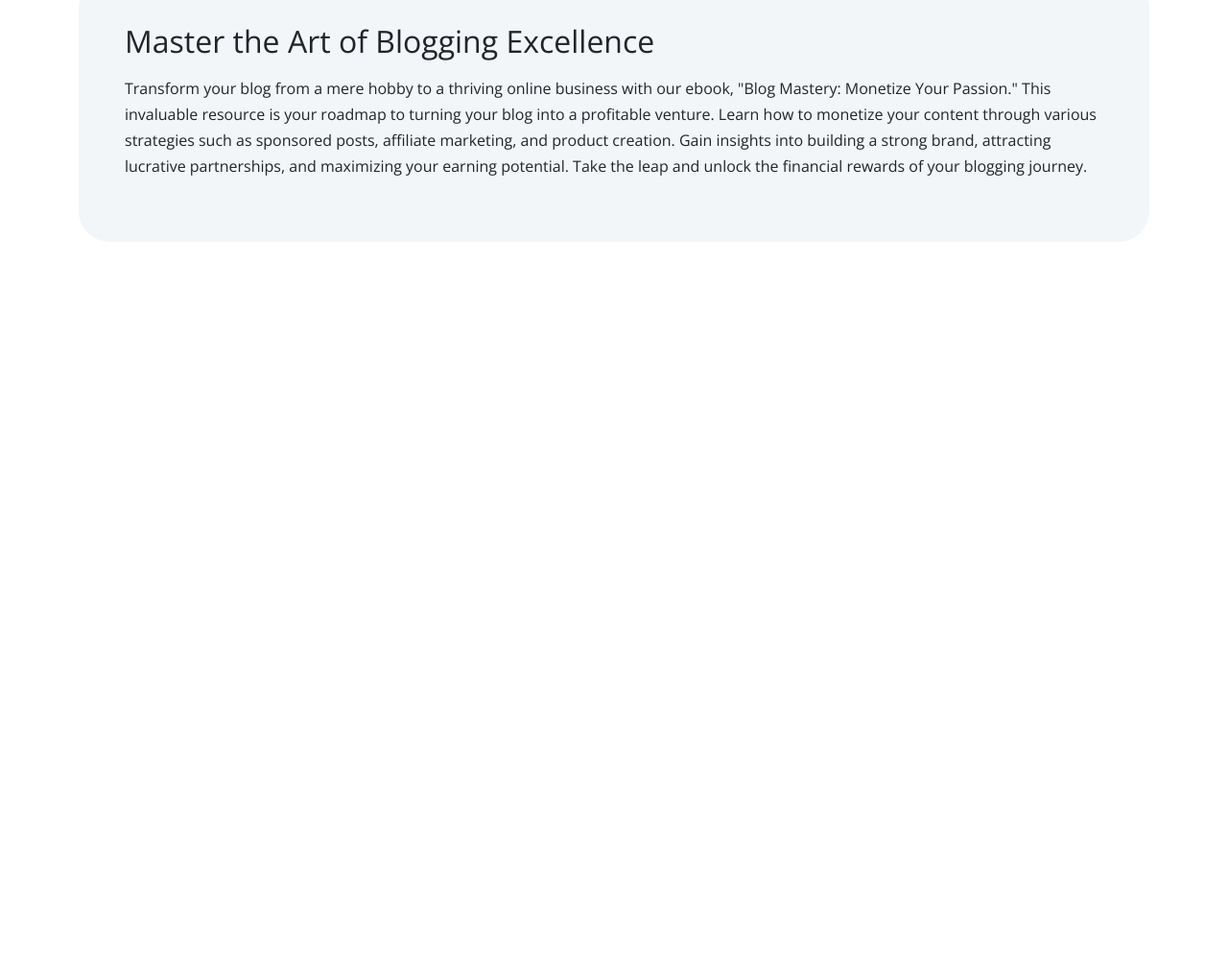
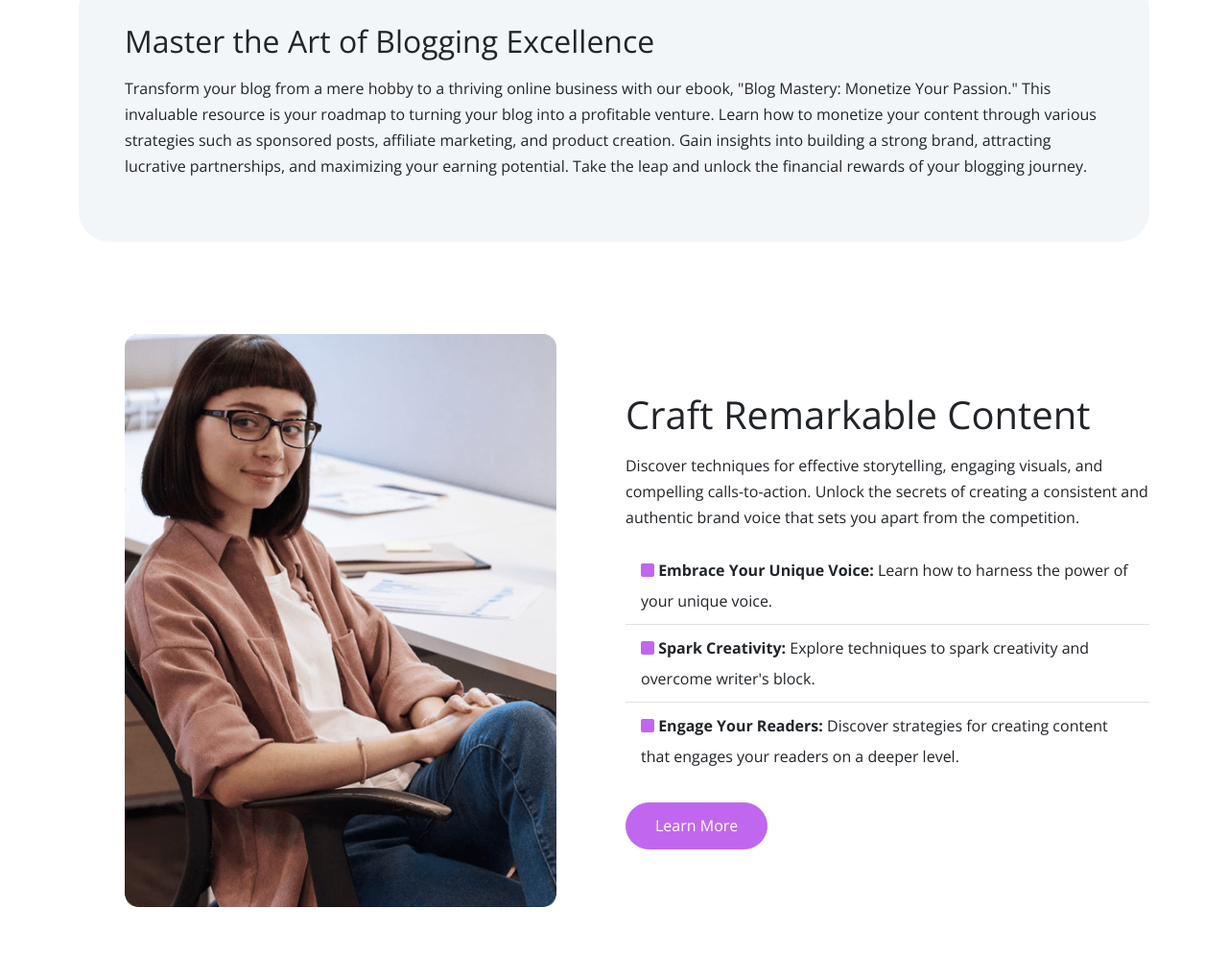
Before and after one commit to fikrirakala/ebook-website, a website: page index.html in a window 1280 px wide. Shown: the part 2038-3034 px from the top of the page at 96% size. Before the commit the page ends 2338 px from the top, so only its background shows below. Drawn offline with nearby package versions, Linux system fonts and the light colour scheme.

Commit message:
create details section 2 and modal

```diff
--- a/index.html
+++ b/index.html
@@ -270,6 +270,107 @@
       </div>
     </section>
 
+    <!-- Details 2 -->
+    <section class="details my-5">
+      <div class="container">
+        <div class="row">
+          <div class="col-lg-6">
+            <div class="image-container p-5">
+              <img src="images/author.png" class="img-fluid" alt="" />
+            </div>
+          </div>
+          <div class="col-lg-6">
+            <div
+              class="text-container d-flex flex-column justify-content-center h-100">
+              <h2 class="display-6">Craft Remarkable Content</h2>
+              <p>
+                Discover techniques for effective storytelling, engaging
+                visuals, and compelling calls-to-action. Unlock the secrets of
+                creating a consistent and authentic brand voice that sets you
+                apart from the competition.
+              </p>
+              <ul class="list-group list-group-flush lh-lg">
+                <li class="list-group-item">
+                  <i class="fas fa-square text-primary"></i>
+                  <strong>Embrace Your Unique Voice:</strong> Learn how to
+                  harness the power of your unique voice.
+                </li>
+                <li class="list-group-item">
+                  <i class="fas fa-square text-primary"></i>
+                  <strong>Spark Creativity:</strong> Explore techniques to spark
+                  creativity and overcome writer's block.
+                </li>
+                <li class="list-group-item">
+                  <i class="fas fa-square text-primary"></i>
+                  <strong>Engage Your Readers:</strong> Discover strategies for
+                  creating content that engages your readers on a deeper level.
+                </li>
+              </ul>
+              <a
+                href=""
+                class="btn btn-primary text-white align-self-start mt-4"
+                data-bs-toggle="modal"
+                data-bs-target="#modal2"
+                >Learn More</a
+              >
+            </div>
+          </div>
+        </div>
+      </div>
+    </section>
+
+    <!-- Modal 2 -->
+    <div class="modal fade" id="modal2">
+      <div class="modal-dialog modal-lg mt-7">
+        <div class="modal-content p-5">
+          <div class="row">
+            <div class="col-lg-6">
+              <div class="image-container p-5">
+                <img src="images/author.png" class="img-fluid" alt="" />
+              </div>
+            </div>
+            <div class="col-lg-6">
+              <div
+                class="text-container d-flex flex-column justify-content-center h-100">
+                <h2 class="display-6">Craft Remarkable Content</h2>
+                <p>
+                  Discover techniques for effective storytelling, engaging
+                  visuals, and compelling calls-to-action. Unlock the secrets of
+                  creating a consistent and authentic brand voice that sets you
+                  apart from the competition.
+                </p>
+                <ul class="list-group list-group-flush lh-lg">
+                  <li class="list-group-item">
+                    <i class="fas fa-square text-primary"></i>
+                    <strong>Embrace Your Unique Voice:</strong> Learn how to
+                    harness the power of your unique voice.
+                  </li>
+                  <li class="list-group-item">
+                    <i class="fas fa-square text-primary"></i>
+                    <strong>Spark Creativity:</strong> Explore techniques to
+                    spark creativity and overcome writer's block.
+                  </li>
+                  <li class="list-group-item">
+                    <i class="fas fa-square text-primary"></i>
+                    <strong>Engage Your Readers:</strong> Discover strategies
+                    for creating content that engages your readers on a deeper
+                    level.
+                  </li>
+                </ul>
+                <a
+                  href=""
+                  class="btn btn-primary text-white align-self-start mt-4"
+                  data-bs-toggle="modal"
+                  data-bs-target="#modal2"
+                  >Learn More</a
+                >
+              </div>
+            </div>
+          </div>
+        </div>
+      </div>
+    </div>
+
     <script src="js/bootstrap.bundle.min.js"></script>
     <script src="js/script.js"></script>
   </body>
```
